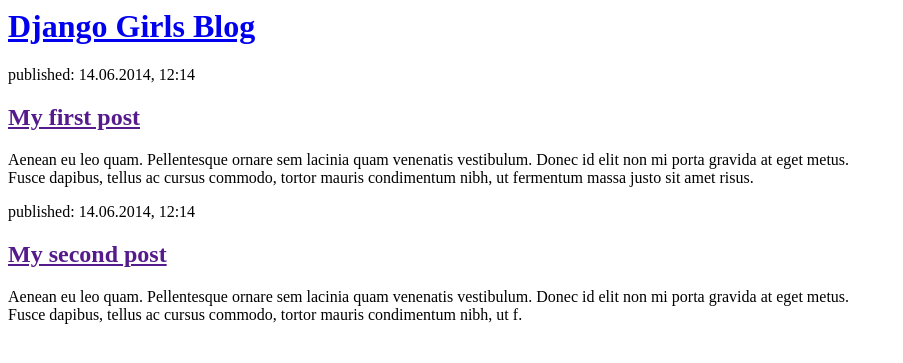
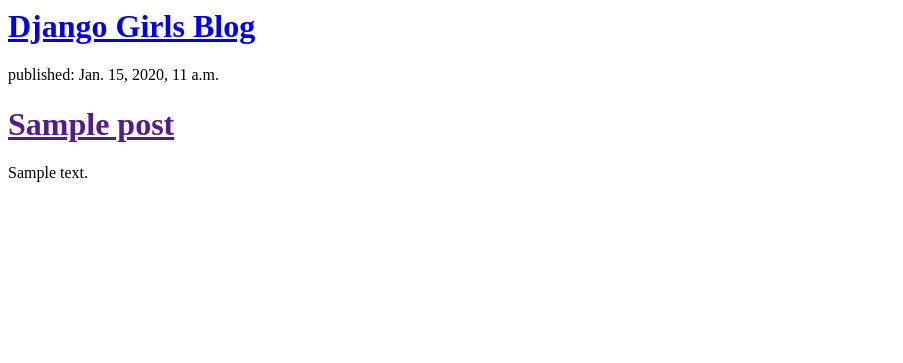
Before and after one commit to eajaniak/my-first-blog, a Django app: template blog/templates/blog/post_list.html in a window 1280 px wide. Shown: the top 363 px of the page, without its empty margins (0-903 px from the left). Run offline with Django 3.2, Linux system fonts and the light colour scheme; the template is opened without the code that fills it: values that come from a table or form of the project are taken from there, others are empty; tables that the repository leaves empty hold one stand-in row (values such as "Sample post").

Commit message:
Zmieniono szablony do wyswietlenia postow z bazy danych.

```diff
--- a/blog/templates/blog/post_list.html
+++ b/blog/templates/blog/post_list.html
@@ -7,7 +7,20 @@
             <h1><a href="/">Django Girls Blog</a></h1>
         </div>
 
-        <div>
+        {% for post in posts %}
+            <div>
+                <p>published: {{ post.published_date }}</p>
+                <h1><a href="">{{ post.title }}</a></h1>
+                <p>{{ post.text|linebreaksbr }}</p>
+            </div>
+        {% endfor %}
+
+        <!-- {% for post in posts %}
+            {{ post }}
+        {% endfor %} -->
+
+        <!-- {{posts}} -->
+        <!-- <div>
             <p>published: 14.06.2014, 12:14</p>
             <h2><a href="">My first post</a></h2>
             <p>Aenean eu leo quam. Pellentesque ornare sem lacinia quam venenatis vestibulum. Donec id elit non mi porta gravida at eget metus.
@@ -19,6 +32,6 @@
             <h2><a href="">My second post</a></h2>
             <p>Aenean eu leo quam. Pellentesque ornare sem lacinia quam venenatis vestibulum. Donec id elit non mi porta gravida at eget metus.
               <br>Fusce dapibus, tellus ac cursus commodo, tortor mauris condimentum nibh, ut f.</p>
-        </div>
+        </div> -->
     </body>
 </html>
--- a/blog/views.py
+++ b/blog/views.py
@@ -1,5 +1,9 @@
 from django.shortcuts import render
+from django.utils import timezone
+from .models import Post
+
 
 # Create your views here.
 def post_list(request):
-    return render(request, 'blog/post_list.html', {})
+    posts = Post.objects.filter(published_date__lte=timezone.now()).order_by("published_date")
+    return render(request, 'blog/post_list.html', {'posts': posts})
```
